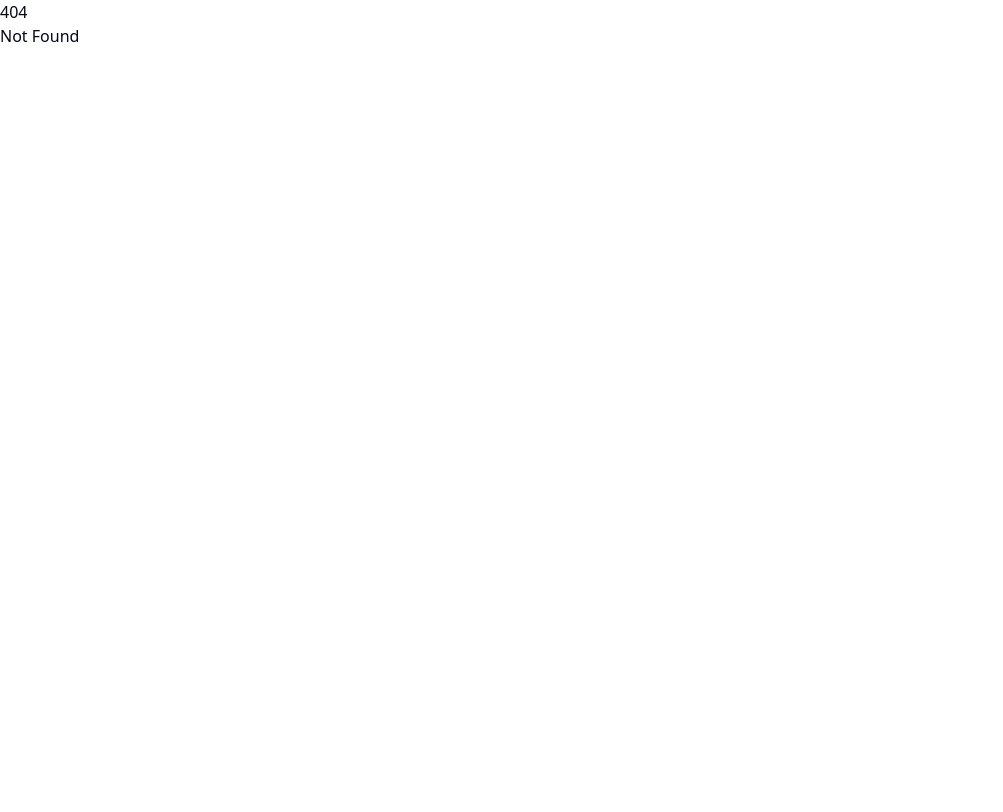
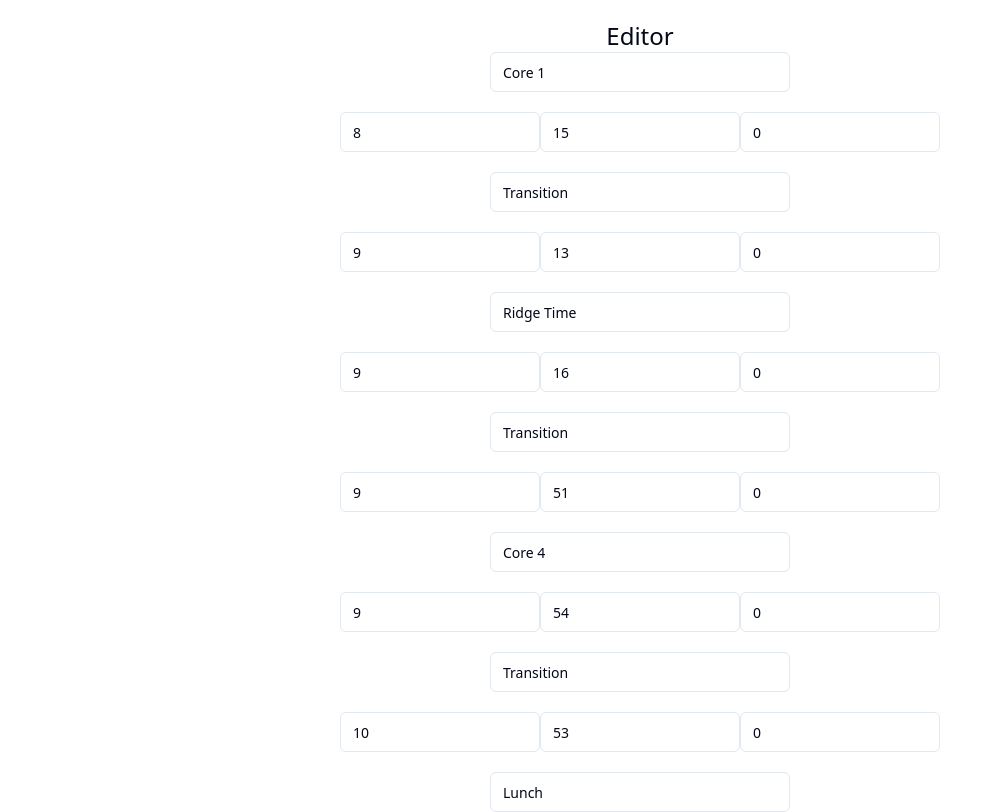
Before and after one commit to NazarShuk/schedule-app, a SvelteKit app: page /editor in a window 1280 px wide. Before the commit this address had no page. Shown: the top 812 px of the page, without its empty margins (0-1003 px from the left). Built offline with nearby package versions, Linux system fonts and the light colour scheme.

Commit message:
made it work

```diff
--- a/package.json
+++ b/package.json
@@ -17,10 +17,11 @@
 		"@eslint/compat": "^1.2.5",
 		"@eslint/js": "^9.18.0",
 		"@sveltejs/adapter-auto": "^4.0.0",
+		"@sveltejs/enhanced-img": "^0.4.4",
 		"@sveltejs/kit": "^2.16.0",
 		"@sveltejs/vite-plugin-svelte": "^5.0.0",
 		"autoprefixer": "^10.4.20",
-		"bits-ui": "^1.3.4",
+		"bits-ui": "^1.3.12",
 		"clsx": "^2.1.1",
 		"eslint": "^9.18.0",
 		"eslint-config-prettier": "^10.0.1",
@@ -40,6 +41,7 @@
 		"vite": "^6.0.0"
 	},
 	"dependencies": {
-		"mode-watcher": "^0.5.1"
+		"mode-watcher": "^0.5.1",
+		"superjson": "^2.2.2"
 	}
 }
--- /dev/null
+++ b/src/lib/components/ui/input/index.ts
@@ -0,0 +1,7 @@
+import Root from "./input.svelte";
+
+export {
+	Root,
+	//
+	Root as Input,
+};
--- /dev/null
+++ b/src/lib/components/ui/input/input.svelte
@@ -0,0 +1,46 @@
+<script lang="ts">
+	import type { HTMLInputAttributes, HTMLInputTypeAttribute } from "svelte/elements";
+	import type { WithElementRef } from "bits-ui";
+	import { cn } from "$lib/utils.js";
+
+	type InputType = Exclude<HTMLInputTypeAttribute, "file">;
+
+	type Props = WithElementRef<
+		Omit<HTMLInputAttributes, "type"> &
+			({ type: "file"; files?: FileList } | { type?: InputType; files?: undefined })
+	>;
+
+	let {
+		ref = $bindable(null),
+		value = $bindable(),
+		type,
+		files = $bindable(),
+		class: className,
+		...restProps
+	}: Props = $props();
+</script>
+
+{#if type === "file"}
+	<input
+		bind:this={ref}
+		class={cn(
+			"border-input bg-background ring-offset-background placeholder:text-muted-foreground focus-visible:ring-ring flex h-10 w-full rounded-md border px-3 py-2 text-base file:border-0 file:bg-transparent file:text-sm file:font-medium focus-visible:outline-none focus-visible:ring-2 focus-visible:ring-offset-2 disabled:cursor-not-allowed disabled:opacity-50 md:text-sm",
+			className
+		)}
+		type="file"
+		bind:files
+		bind:value
+		{...restProps}
+	/>
+{:else}
+	<input
+		bind:this={ref}
+		class={cn(
+			"border-input bg-background ring-offset-background placeholder:text-muted-foreground focus-visible:ring-ring flex h-10 w-full rounded-md border px-3 py-2 text-base file:border-0 file:bg-transparent file:text-sm file:font-medium focus-visible:outline-none focus-visible:ring-2 focus-visible:ring-offset-2 disabled:cursor-not-allowed disabled:opacity-50 md:text-sm",
+			className
+		)}
+		{type}
+		bind:value
+		{...restProps}
+	/>
+{/if}
--- a/src/lib/schedules.ts
+++ b/src/lib/schedules.ts
@@ -1,4 +1,4 @@
-import type { ScheduleItem } from "./store.svelte"
+import type { ScheduleItem } from "./store"
 
 export const defaultSchedule: ScheduleItem[] = [
     {
--- a/src/lib/store.svelte.ts
+++ /dev/null
@@ -1,21 +0,0 @@
-import { defaultSchedule } from "./schedules"
-
-export interface ScheduleItem {
-    name: string
-
-    hour: number
-    minute: number
-    second: number
-
-    type?: "default" | "hidden"
-}
-
-export let schedule = $state<ScheduleItem[]>([])
-
-if (localStorage.getItem("schedule")) {
-	schedule = JSON.parse(localStorage.getItem("schedule") || "[]")
-}
-else {
-    schedule = defaultSchedule
-    localStorage.setItem("schedule", JSON.stringify(schedule))
-}
--- /dev/null
+++ b/src/lib/store.ts
@@ -0,0 +1,23 @@
+import { defaultSchedule } from "./schedules"
+import { writable } from "svelte/store"
+import superjson from 'superjson';
+
+export interface ScheduleItem {
+    name: string
+
+    hour: number
+    minute: number
+    second: number
+
+    type?: "default" | "hidden"
+}
+
+export const schedule = writable<ScheduleItem[]>([])
+
+if (localStorage.getItem("schedule")) {
+    schedule.set(superjson.parse(localStorage.getItem("schedule") || "[]"))
+}
+else {
+    schedule.set(defaultSchedule)
+    localStorage.setItem("schedule", superjson.stringify(defaultSchedule))
+}
--- a/src/routes/+page.svelte
+++ b/src/routes/+page.svelte
@@ -1,15 +1,18 @@
 <script>
-	import { goto } from "$app/navigation";
-	import Button from "$lib/components/ui/button/button.svelte";
+	import { goto } from '$app/navigation';
+	import Button from '$lib/components/ui/button/button.svelte';
+	import MyImage from './OH_MY_GOD.jpg?enhanced';
 </script>
 
-<div class="flex flex-col items-center justify-center w-full h-screen">
-    <h1 class="text-6xl font-bold">Schedule</h1>
-    <h2 class="mb-5"> It's back omg no way 😎</h2>
+<div class="flex h-screen w-full flex-col items-center justify-center">
+	<h1 class="text-6xl font-bold">Schedule</h1>
+	<h2 class="mb-5 flex flex-row items-center gap-1">
+		It's back omg no way <span
+			><enhanced:img class="h-10 w-10" alt="OH MY GOD" src={MyImage} />
+		</span>
+	</h2>
 
-    <div class="flex flex-row items-center justify-center w-full gap-5">
-        <Button onclick={()=> goto("/schedule")}>Open Schedule</Button>
-        <Button onclick={()=> goto("/editor")}>Open Editor</Button>
-    </div>
-
+	<div class="flex w-full flex-row items-center justify-center gap-5">
+		<Button onclick={() => goto('/schedule')}>Open Schedule</Button>
+	</div>
 </div>
--- /dev/null
+++ b/src/routes/editor/+page.svelte
@@ -0,0 +1,18 @@
+<script lang="ts">
+	import Input from '$lib/components/ui/input/input.svelte';
+	import { schedule } from '$lib/store';
+</script>
+
+<div class="ml-auto mr-auto flex h-screen w-1/2 flex-col items-center p-5">
+	<h1 class="text-2xl">Editor</h1>
+	{#each $schedule as item, index (index)}
+		<div class="mb-5 flex flex-col items-center gap-2.5">
+			<Input class="w-1/2" type="text" bind:value={item.name} />
+			<div class="mt-2.5 flex flex-row items-center">
+				<Input type="number" bind:value={item.hour} />
+				<Input type="number" bind:value={item.minute} />
+				<Input type="number" bind:value={item.second} />
+			</div>
+		</div>
+	{/each}
+</div>
--- /dev/null
+++ b/src/routes/editor/+page.ts
@@ -0,0 +1,2 @@
+export const prerender = true
+export const ssr = false
--- a/src/routes/schedule/+page.svelte
+++ b/src/routes/schedule/+page.svelte
@@ -1,11 +1,74 @@
+<script lang="ts">
+	import { schedule } from '$lib/store';
 
-<div class="flex flex-col w-full h-screen absolute top-0 left-0 p-5 opacity-50">
+	let timeText = $state('');
+
+	let currentSchedule = $state(Array.from($schedule));
+	let currentItem = $state(0);
+	let interval = setInterval(() => {
+		if (currentSchedule.length === 0) {
+			timeText = 'Schedule ended';
+			clearInterval(interval);
+			return;
+		}
+
+		let item = currentSchedule[0];
+
+		let now = new Date();
+		let itemDate = new Date();
+		itemDate.setHours(item.hour, item.minute, item.second);
+
+		if (now > itemDate) {
+			// remove the first item
+			currentSchedule = currentSchedule.filter((_, index) => index !== 0);
+			timeText = '';
+			currentItem += 1;
+			return;
+		}
+
+		const diff = itemDate.getTime() - now.getTime();
+		//const days = Math.floor(distance / (1000 * 60 * 60 * 24));
+		const hours = Math.floor((diff % (1000 * 60 * 60 * 24)) / (1000 * 60 * 60));
+		const minutes = Math.floor((diff % (1000 * 60 * 60)) / (1000 * 60));
+		const seconds = Math.floor((diff % (1000 * 60)) / 1000);
+		//const miliseconds = Math.floor((distance % 1000) / 1000);
+
+		timeText = `${hours > 0 ? (hours < 10 ? '0' + hours : hours) + ':' : ''}${minutes < 10 ? '0' + minutes : minutes}:${seconds < 10 ? '0' + seconds : seconds}`;
+	}, 100);
+</script>
+
+<div class="absolute left-0 top-0 flex h-screen w-full flex-col p-5 opacity-50">
+	{#each currentSchedule as item}
+		{#if item.type !== 'hidden'}
+			<div class="mb-2.5 flex flex-col items-start justify-center">
+				<p class="font-bold">{item.name}</p>
+				<p class="text-sm">
+					{item.hour < 10 ? '0' + item.hour : item.hour}:{item.minute < 10
+						? '0' + item.minute
+						: item.minute}:{item.second < 10 ? '0' + item.second : item.second}
+				</p>
+			</div>
+		{/if}
+	{/each}
 </div>
 
-<div class="flex flex-col w-full items-end justify-end h-screen absolute top-0 left-0 p-5 opacity-50">
-    <a href="/">go bac</a>
+<div
+	class="absolute left-0 top-0 flex h-screen w-full flex-col items-end justify-end p-5 opacity-50"
+>
+	<a href="/">go bac</a>
 </div>
 
-<div class="flex flex-col items-center justify-center w-full h-screen">
-    <h1 class="text-8xl font-bold">00:00:00</h1>
+<div class="flex h-screen w-full flex-col items-center justify-center">
+	<h1 class="text-8xl font-bold">{timeText}</h1>
+	{#if currentItem > 1 && timeText !== ''}
+		<h2 class="animate-pulse text-4xl">
+			{$schedule[currentItem - 1].type === 'hidden' ? $schedule[currentItem - 1].name : ''}
+		</h2>
+	{/if}
 </div>
+
+<style>
+	:global(body) {
+		overflow: hidden;
+	}
+</style>
--- /dev/null
+++ b/src/routes/schedule/+page.ts
@@ -0,0 +1,2 @@
+export const ssr = false
+export const prerender = true
--- a/vite.config.ts
+++ b/vite.config.ts
@@ -1,6 +1,7 @@
 import { sveltekit } from '@sveltejs/kit/vite';
 import { defineConfig } from 'vite';
+import { enhancedImages } from '@sveltejs/enhanced-img';
 
 export default defineConfig({
-	plugins: [sveltekit()]
+	plugins: [enhancedImages(), sveltekit()],
 });
```
Also changed, not shown: src/routes/OH_MY_GOD.jpg (added), 1 other file (tests, documents, lock files or other folders).
